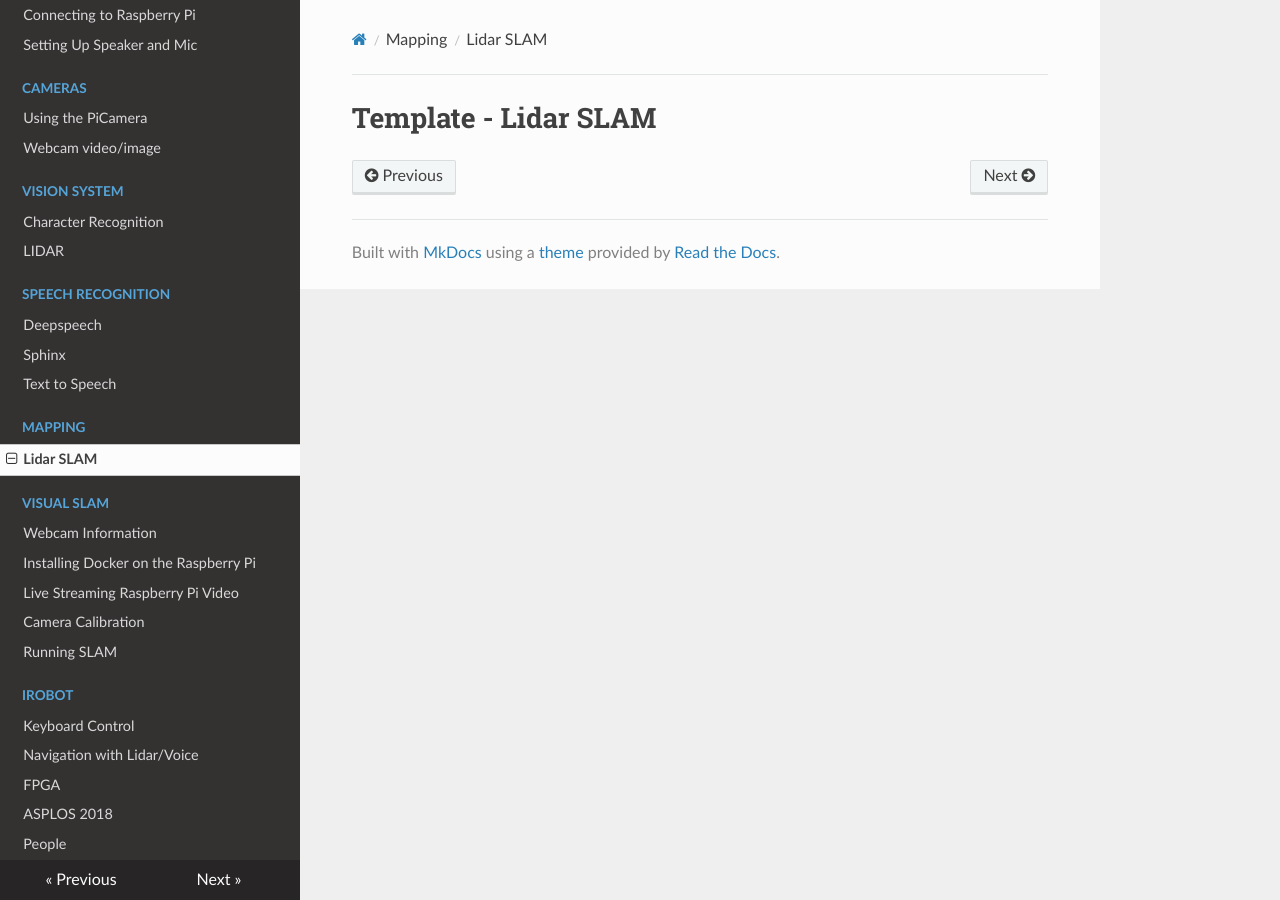
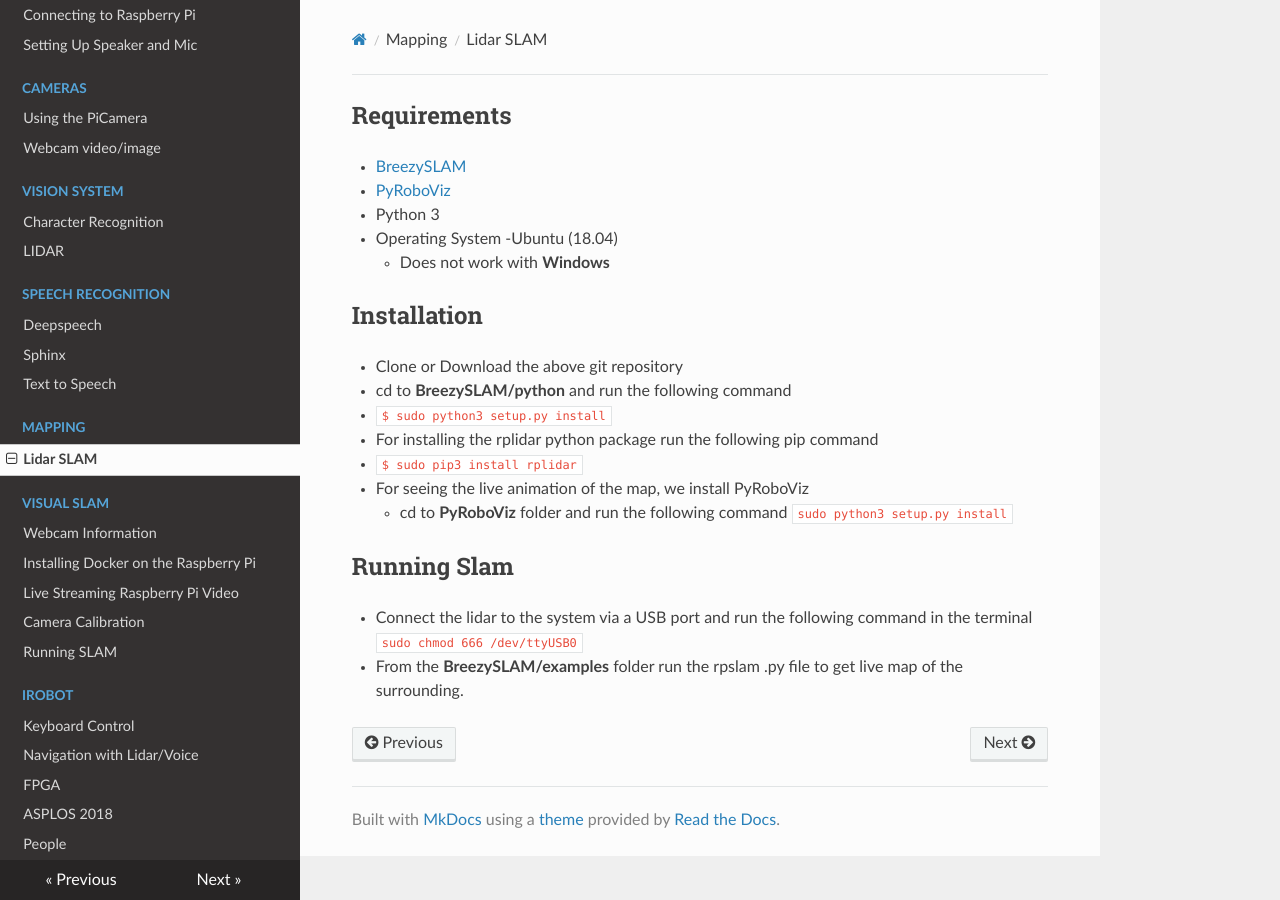
Before and after one commit to parallel-ml/docs, an MkDocs documentation site: the page built from docs/mapping/lidar-slam.md, in a window 1280 px wide. Built offline with MkDocs 1.6.1, drawn with Linux system fonts in a browser that asks for light colours; nearby versions of some CDN libraries.

Commit message:
Update lidar-slam.md

```diff
--- a/docs/mapping/lidar-slam.md
+++ b/docs/mapping/lidar-slam.md
@@ -1 +1,23 @@
-# Template - Lidar SLAM
+
+## Requirements
+ * [BreezySLAM](https://github.com/simondlevy/BreezySLAM)
+* [PyRoboViz](https://github.com/simondlevy/PyRoboViz)
+* Python 3
+* Operating System -Ubuntu (18.04)
+    * Does not work with **Windows**
+
+
+## Installation
+* Clone or Download the above git repository
+* cd to __BreezySLAM/python__ and run the following command
+  * `$ sudo python3 setup.py install`
+* For installing the rplidar python package run the following pip command
+  * ` $ sudo pip3 install rplidar`
+* For seeing the live animation of the map, we install PyRoboViz
+    * cd to __PyRoboViz__ folder and run the following command
+      `sudo python3 setup.py install `
+
+## Running Slam
+* Connect the lidar to the system via a USB port and run the following command in the terminal
+`sudo chmod 666 /dev/ttyUSB0 `
+* From the **BreezySLAM/examples** folder run the rpslam .py file to get live map of the surrounding.
```
